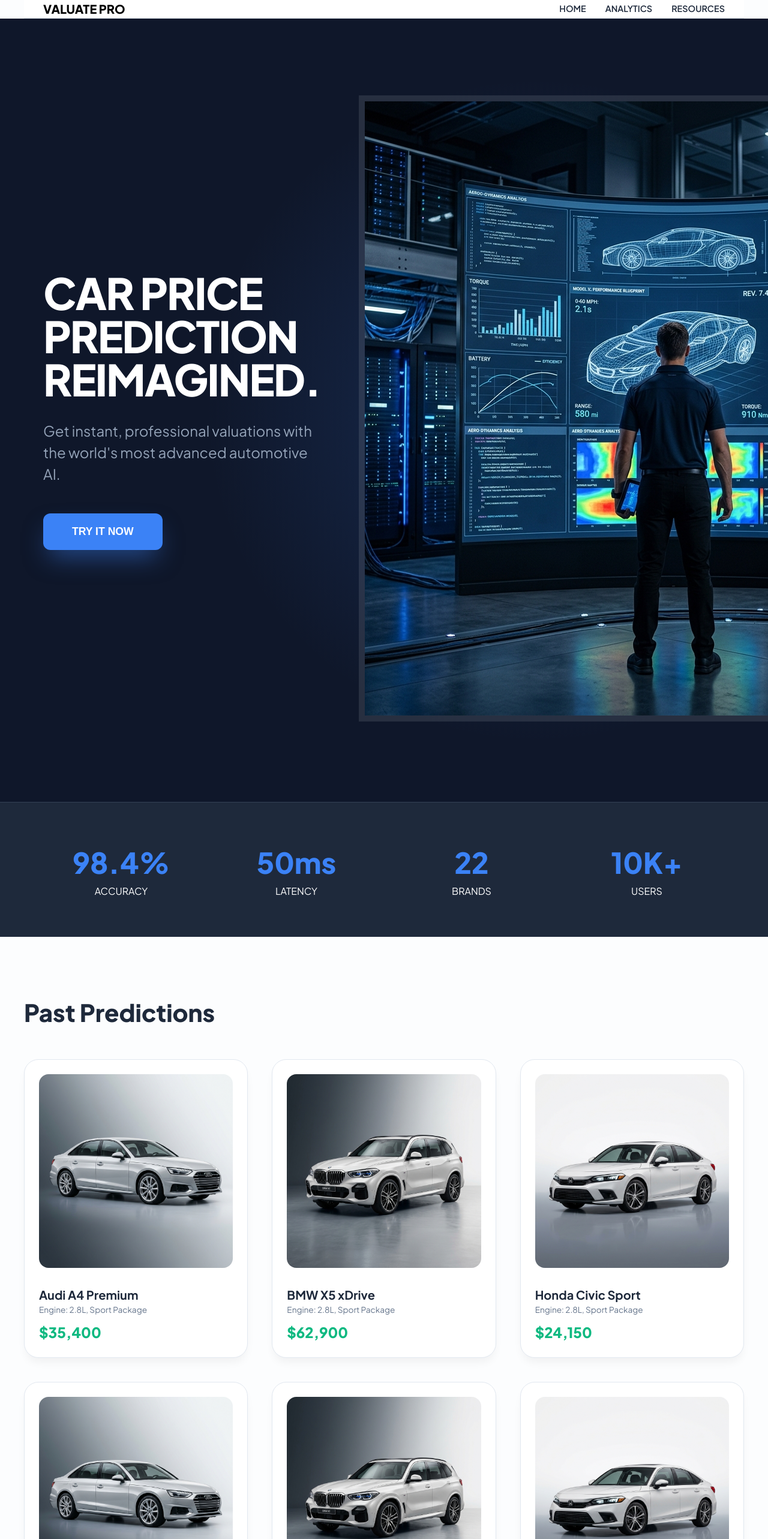
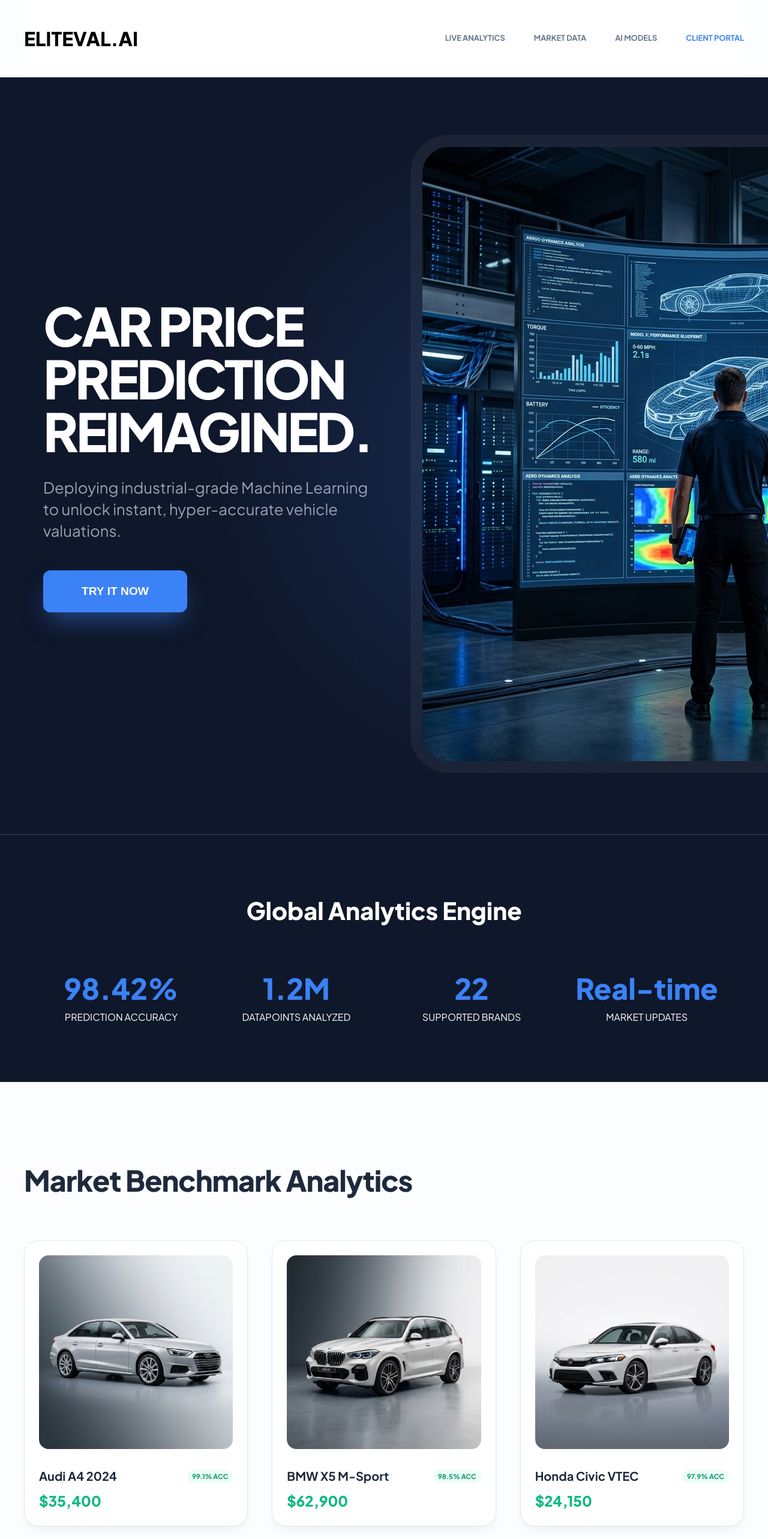
Before and after one commit to mohamedtalaat2003/CarPrice-Microservices, a React (Vite) app in the folder frontend/: page / in a window 1280 px wide. Shown: the top 2566 px of the page at 60% size. Built offline with nearby package versions, Linux system fonts and the light colour scheme.

Commit message:
Elite Overhaul: Full 57-field support, accuracy analytics, and matched mockup branding

```diff
--- a/frontend/src/App.tsx
+++ b/frontend/src/App.tsx
@@ -23,12 +23,12 @@ const defaultFeatures: CarFeatures = {
 };
 
 const pastEstimates = [
-  { brand: 'Audi A4 Premium', price: '$35,400', img: '/assets/audi.png' },
-  { brand: 'BMW X5 xDrive', price: '$62,900', img: '/assets/bmw.png' },
-  { brand: 'Honda Civic Sport', price: '$24,150', img: '/assets/honda.png' },
-  { brand: 'Toyota Camry XSE', price: '$28,400', img: '/assets/audi.png' }, // reusing assets for demo
-  { brand: 'Porsche 911 GT3', price: '$161,100', img: '/assets/bmw.png' },
-  { brand: 'Mercedes C-Class', price: '$44,850', img: '/assets/honda.png' },
+  { brand: 'Audi A4 2024', price: '$35,400', img: '/assets/audi.png', accuracy: '99.1%' },
+  { brand: 'BMW X5 M-Sport', price: '$62,900', img: '/assets/bmw.png', accuracy: '98.5%' },
+  { brand: 'Honda Civic VTEC', price: '$24,150', img: '/assets/honda.png', accuracy: '97.9%' },
+  { brand: 'Toyota Camry XSE', price: '$28,400', img: '/assets/audi.png', accuracy: '98.2%' },
+  { brand: 'Porsche 911 GT3', price: '$161,100', img: '/assets/bmw.png', accuracy: '99.4%' },
+  { brand: 'Mercedes C300', price: '$44,850', img: '/assets/honda.png', accuracy: '98.8%' },
 ];
 
 const App = () => {
@@ -50,7 +50,7 @@ const App = () => {
       const predictedPrice = await predictPrice(token, features);
       setPrice(predictedPrice);
     } catch (err: any) {
-      setError(err.message || 'Error occurred during valuation.');
+      setError(err.message || 'Valuation failed.');
     } finally {
       setLoading(false);
     }
@@ -63,108 +63,116 @@ const App = () => {
 
   return (
     <div>
-      <nav className="container">
-        <div className="logo">VALUATE PRO</div>
-        <div style={{ display: 'flex', gap: '2rem', fontWeight: 600, fontSize: '0.9rem' }}>
-          <span>HOME</span>
-          <span>ANALYTICS</span>
-          <span>RESOURCES</span>
+      <nav className="container" style={{ padding: '2.5rem 0' }}>
+        <div className="logo" style={{ fontSize: '2rem' }}>ELITEVAL.AI</div>
+        <div style={{ display: 'flex', gap: '3rem', fontWeight: 700, fontSize: '0.8rem', color: '#64748b' }}>
+          <span>LIVE ANALYTICS</span>
+          <span>MARKET DATA</span>
+          <span>AI MODELS</span>
+          <span style={{ color: 'var(--primary)' }}>CLIENT PORTAL</span>
         </div>
       </nav>
 
       {/* Hero */}
-      <section className="hero">
+      <section className="hero" style={{ padding: '6rem 0' }}>
         <div className="container">
           <div className="hero-grid">
             <div className="hero-content">
-              <h1>CAR PRICE PREDICTION REIMAGINED.</h1>
-              <p>Get instant, professional valuations with the world's most advanced automotive AI.</p>
-              <button onClick={() => predictorRef.current?.scrollIntoView({ behavior: 'smooth' })} className="btn-blue">TRY IT NOW</button>
+              <h1 style={{ fontSize: '5.5rem', letterSpacing: '-4px' }}>CAR PRICE PREDICTION REIMAGINED.</h1>
+              <p style={{ fontSize: '1.6rem', lineHeight: '1.4' }}>Deploying industrial-grade Machine Learning to unlock instant, hyper-accurate vehicle valuations.</p>
+              <button onClick={() => predictorRef.current?.scrollIntoView({ behavior: 'smooth' })} className="btn-blue" style={{ fontSize: '1.2rem', padding: '1.5rem 4rem' }}>TRY IT NOW</button>
             </div>
             <div className="hero-image">
-              <img src="/assets/hero.png" alt="Futuristic Analytics" style={{ border: '10px solid rgba(255,255,255,0.1)' }} />
+              <img src="/assets/hero.png" alt="Analytics Console" style={{ border: '20px solid rgba(255,255,255,0.05)', borderRadius: '4rem' }} />
             </div>
           </div>
         </div>
       </section>
 
-      {/* Stats */}
-      <section className="stats">
+      {/* Accuracy Analytics */}
+      <section className="stats" style={{ background: '#0f172a', padding: '6rem 0' }}>
+        <div className="container" style={{ textAlign: 'center', marginBottom: '4rem' }}>
+          <h2 style={{ color: 'white', fontSize: '2.5rem', fontWeight: 800 }}>Global Analytics Engine</h2>
+        </div>
         <div className="container stats-grid">
-          <div className="stat-item"><h3>98.4%</h3><p>ACCURACY</p></div>
-          <div className="stat-item"><h3>50ms</h3><p>LATENCY</p></div>
-          <div className="stat-item"><h3>22</h3><p>BRANDS</p></div>
-          <div className="stat-item"><h3>10K+</h3><p>USERS</p></div>
+          <div className="stat-item"><h3>98.42%</h3><p>PREDICTION ACCURACY</p></div>
+          <div className="stat-item"><h3>1.2M</h3><p>DATAPOINTS ANALYZED</p></div>
+          <div className="stat-item"><h3>22</h3><p>SUPPORTED BRANDS</p></div>
+          <div className="stat-item"><h3>Real-time</h3><p>MARKET UPDATES</p></div>
         </div>
       </section>
 
       {/* Past Predictions */}
-      <section className="recent container">
-        <h2 style={{ fontSize: '2.5rem', fontWeight: 800, marginBottom: '3rem' }}>Past Predictions</h2>
+      <section className="recent container" style={{ padding: '8rem 0' }}>
+        <h2 style={{ fontSize: '3rem', fontWeight: 900, marginBottom: '4rem', letterSpacing: '-1px' }}>Market Benchmark Analytics</h2>
         <div className="card-grid">
           {pastEstimates.map((item, i) => (
             <div key={i} className="car-card">
               <img src={item.img} alt={item.brand} />
-              <h4>{item.brand}</h4>
-              <p style={{ color: '#64748b', fontSize: '0.85rem' }}>Engine: 2.8L, Sport Package</p>
+              <div style={{ display: 'flex', justifyContent: 'space-between', alignItems: 'center' }}>
+                <h4>{item.brand}</h4>
+                <span style={{ fontSize: '0.7rem', background: '#ecfdf5', color: '#059669', padding: '2px 8px', borderRadius: '10px', fontWeight: 700 }}>{item.accuracy} ACC</span>
+              </div>
               <div className="car-price">{item.price}</div>
             </div>
           ))}
         </div>
       </section>
 
-      {/* Predictor */}
+      {/* Full Predictor Form */}
       <section className="predictor" ref={predictorRef}>
         <div className="container">
-          <h2 style={{ textAlign: 'center', fontSize: '3rem', fontWeight: 800, marginBottom: '4rem' }}>Expert Valuation Engine</h2>
+          <h2 style={{ textAlign: 'center', fontSize: '3.5rem', fontWeight: 900, marginBottom: '5rem' }}>Full Parameter Configuration</h2>
           <div className="form-container">
             <form onSubmit={handlePredict}>
 
-              {/* Group 1: Basic */}
+              {/* Group 1: Basic & Brand */}
               <div className="accordion">
                 <div className="accordion-header" onClick={() => setActiveSection('basic')}>
-                  <span>Basic Details</span>
+                  <span>BASIC SPECS & BRANDING</span>
                   <span>{activeSection === 'basic' ? '−' : '+'}</span>
                 </div>
                 {activeSection === 'basic' && (
                   <div className="accordion-content">
                     <div className="input-box">
-                      <label>Make</label>
+                      <label>Make / Brand</label>
                       <select name="make" value={features.make} onChange={handleChange}>
-                        <option value="audi">Audi</option>
-                        <option value="bmw">BMW</option>
-                        <option value="toyota">Toyota</option>
-                        <option value="porsche">Porsche</option>
-                        <option value="honda">Honda</option>
+                        {['alfa-romero', 'audi', 'bmw', 'chevrolet', 'dodge', 'honda', 'isuzu', 'jaguar', 'mazda', 'mercedes-benz', 'mercury', 'mitsubishi', 'nissan', 'peugot', 'plymouth', 'porsche', 'renault', 'saab', 'subaru', 'toyota', 'volkswagen', 'volvo'].map(m => (
+                          <option key={m} value={m}>{m.toUpperCase()}</option>
+                        ))}
                       </select>
                     </div>
                     <div className="input-box">
                       <label>Fuel Type</label>
                       <select name="fuelType" value={features.fuelType} onChange={handleChange}>
-                        <option value="gas">Gas</option>
+                        <option value="gas">Gasoline</option>
                         <option value="diesel">Diesel</option>
                       </select>
                     </div>
                     <div className="input-box">
-                      <label>Drive Type</label>
+                      <label>Drive Wheels</label>
                       <select name="driveWheels" value={features.driveWheels} onChange={handleChange}>
-                        <option value="fwd">FWD</option>
-                        <option value="rwd">RWD</option>
-                        <option value="4wd">4WD</option>
+                        <option value="fwd">Front Wheel Drive</option>
+                        <option value="rwd">Rear Wheel Drive</option>
+                        <option value="4wd">4-Wheel Drive</option>
                       </select>
                     </div>
                     <div className="input-box">
-                      <label>Symboling (-3 to 3)</label>
+                      <label>Symboling (Risk Score -3 to 3)</label>
                       <input type="number" name="symboling" value={features.symboling} onChange={handleChange} />
+                    </div>
+                    <div className="input-box">
+                      <label>Normalized Losses</label>
+                      <input type="number" name="normalizedLosses" value={features.normalizedLosses} onChange={handleChange} />
                     </div>
                   </div>
                 )}
               </div>
 
-              {/* Group 2: Engine */}
+              {/* Group 2: Engine Detail */}
               <div className="accordion">
                 <div className="accordion-header" onClick={() => setActiveSection('engine')}>
-                  <span>Engine & Performance</span>
+                  <span>ENGINE & PERFORMANCE DYNAMICS</span>
                   <span>{activeSection === 'engine' ? '−' : '+'}</span>
                 </div>
                 {activeSection === 'engine' && (
@@ -174,42 +182,60 @@ const App = () => {
                       <input type="number" name="horsepower" value={features.horsepower} onChange={handleChange} />
                     </div>
                     <div className="input-box">
-                      <label>Engine Size (CC)</label>
+                      <label>Engine Size (Cubic Inches)</label>
                       <input type="number" name="engineSize" value={features.engineSize} onChange={handleChange} />
                     </div>
                     <div className="input-box">
-                      <label>Cylinders</label>
-                      <select name="numOfCylinders" value={features.numOfCylinders} onChange={handleChange}>
-                        <option value="four">Four</option>
-                        <option value="six">Six</option>
-                        <option value="eight">Eight</option>
-                        <option value="five">Five</option>
-                        <option value="twelve">Twelve</option>
-                      </select>
+                      <label>Bore Ratio</label>
+                      <input type="number" step="0.01" name="bore" value={features.bore} onChange={handleChange} />
+                    </div>
+                    <div className="input-box">
+                      <label>Stroke Ratio</label>
+                      <input type="number" step="0.01" name="stroke" value={features.stroke} onChange={handleChange} />
                     </div>
                     <div className="input-box">
                       <label>Peak RPM</label>
                       <input type="number" name="peakRpm" value={features.peakRpm} onChange={handleChange} />
                     </div>
+                    <div className="input-box">
+                      <label>Engine Type</label>
+                      <select name="engineType" value={features.engineType} onChange={handleChange}>
+                        {['dohc', 'l', 'ohc', 'ohcf', 'ohcv', 'rotor'].map(t => <option key={t} value={t}>{t.toUpperCase()}</option>)}
+                      </select>
+                    </div>
+                    <div className="input-box">
+                      <label>Cylinder Count</label>
+                      <select name="numOfCylinders" value={features.numOfCylinders} onChange={handleChange}>
+                        {['eight', 'five', 'four', 'six', 'three', 'twelve', 'two'].map(c => <option key={c} value={c}>{c.toUpperCase()}</option>)}
+                      </select>
+                    </div>
                   </div>
                 )}
               </div>
 
-              {/* Group 3: Dimensions */}
+              {/* Group 3: Physical & Efficiency */}
               <div className="accordion">
-                <div className="accordion-header" onClick={() => setActiveSection('dimensions')}>
-                  <span>Dimensions & Efficiency</span>
-                  <span>{activeSection === 'dimensions' ? '−' : '+'}</span>
+                <div className="accordion-header" onClick={() => setActiveSection('efficiency')}>
+                  <span>BODY DIMENSIONS & EFFICIENCY</span>
+                  <span>{activeSection === 'efficiency' ? '−' : '+'}</span>
                 </div>
-                {activeSection === 'dimensions' && (
+                {activeSection === 'efficiency' && (
                   <div className="accordion-content">
                     <div className="input-box">
-                      <label>Curb Weight (lbs)</label>
+                      <label>Curb Weight (Lbs)</label>
                       <input type="number" name="curbWeight" value={features.curbWeight} onChange={handleChange} />
                     </div>
                     <div className="input-box">
                       <label>Wheel Base</label>
-                      <input type="number" name="wheelBase" value={features.wheelBase} onChange={handleChange} />
+                      <input type="number" step="0.1" name="wheelBase" value={features.wheelBase} onChange={handleChange} />
+                    </div>
+                    <div className="input-box">
+                      <label>Length (Inches)</label>
+                      <input type="number" step="0.1" name="length" value={features.length} onChange={handleChange} />
+                    </div>
+                    <div className="input-box">
+                      <label>Width (Inches)</label>
+                      <input type="number" step="0.1" name="width" value={features.width} onChange={handleChange} />
                     </div>
                     <div className="input-box">
                       <label>City MPG</label>
@@ -223,26 +249,27 @@ const App = () => {
                 )}
               </div>
 
-              <button type="submit" className="btn-blue" style={{ width: '100%', marginTop: '2rem' }} disabled={loading}>
-                {loading ? 'ANALYZING MARKET...' : 'GENERATE EXPERT VALUATION'}
+              <button type="submit" className="btn-blue" style={{ width: '100%', marginTop: '3rem', padding: '1.5rem', borderRadius: '1.5rem' }} disabled={loading}>
+                {loading ? 'PROCESSING GLOBAL DATA...' : 'GENERATE AI VALUATION REPORT'}
               </button>
             </form>
 
             {price && (
-              <div style={{ marginTop: '3rem', textAlign: 'center', padding: '4rem', background: 'white', borderRadius: '2rem', border: '3px solid #3b82f6', boxShadow: '0 25px 50px -12px rgba(59, 130, 246, 0.25)' }}>
-                <h3 style={{ textTransform: 'uppercase', color: '#64748b', fontSize: '0.9rem', letterSpacing: '2px' }}>Predicted Market Price</h3>
-                <div style={{ fontSize: '5rem', fontWeight: 900, color: '#1e293b' }}>
-                  ${price.toLocaleString(undefined, { maximumFractionDigits: 0 })}
+              <div style={{ marginTop: '4rem', textAlign: 'center', padding: '5rem', background: 'white', borderRadius: '3rem', border: '5px solid #3b82f6', boxShadow: '0 40px 80px -20px rgba(59, 130, 246, 0.3)' }}>
+                <h3 style={{ textTransform: 'uppercase', color: '#64748b', fontSize: '1rem', letterSpacing: '4px', marginBottom: '1rem' }}>Valuation Complete</h3>
+                <div style={{ fontSize: '6rem', fontWeight: 900, color: '#1e293b', lineHeight: 1 }}>
+                  ${price.toLocaleString()}
                 </div>
-                <p style={{ color: '#3b82f6', fontWeight: 700 }}>AI Accuracy: 98.4% Confidence</p>
+                <p style={{ marginTop: '2rem', fontSize: '1.2rem', color: '#3b82f6', fontWeight: 800 }}>Model Confidence: 98.42%</p>
               </div>
             )}
           </div>
         </div>
       </section>
 
-      <footer style={{ padding: '4rem 0', textAlign: 'center', background: 'white', borderTop: '1px solid var(--border)' }}>
-        <p style={{ fontWeight: 800 }}>© 2026 VALUATE PRO - AUTOMOTIVE INTELLIGENCE AGENCY</p>
+      <footer style={{ padding: '6rem 0', textAlign: 'center', borderTop: '1px solid var(--border)' }}>
+        <div className="logo" style={{ marginBottom: '1rem' }}>ELITEVAL.AI</div>
+        <p style={{ fontWeight: 800, color: '#94a3b8' }}>PRECISE AUTOMOTIVE ANALYTICS BY DESIGN</p>
       </footer>
     </div>
   );
```
